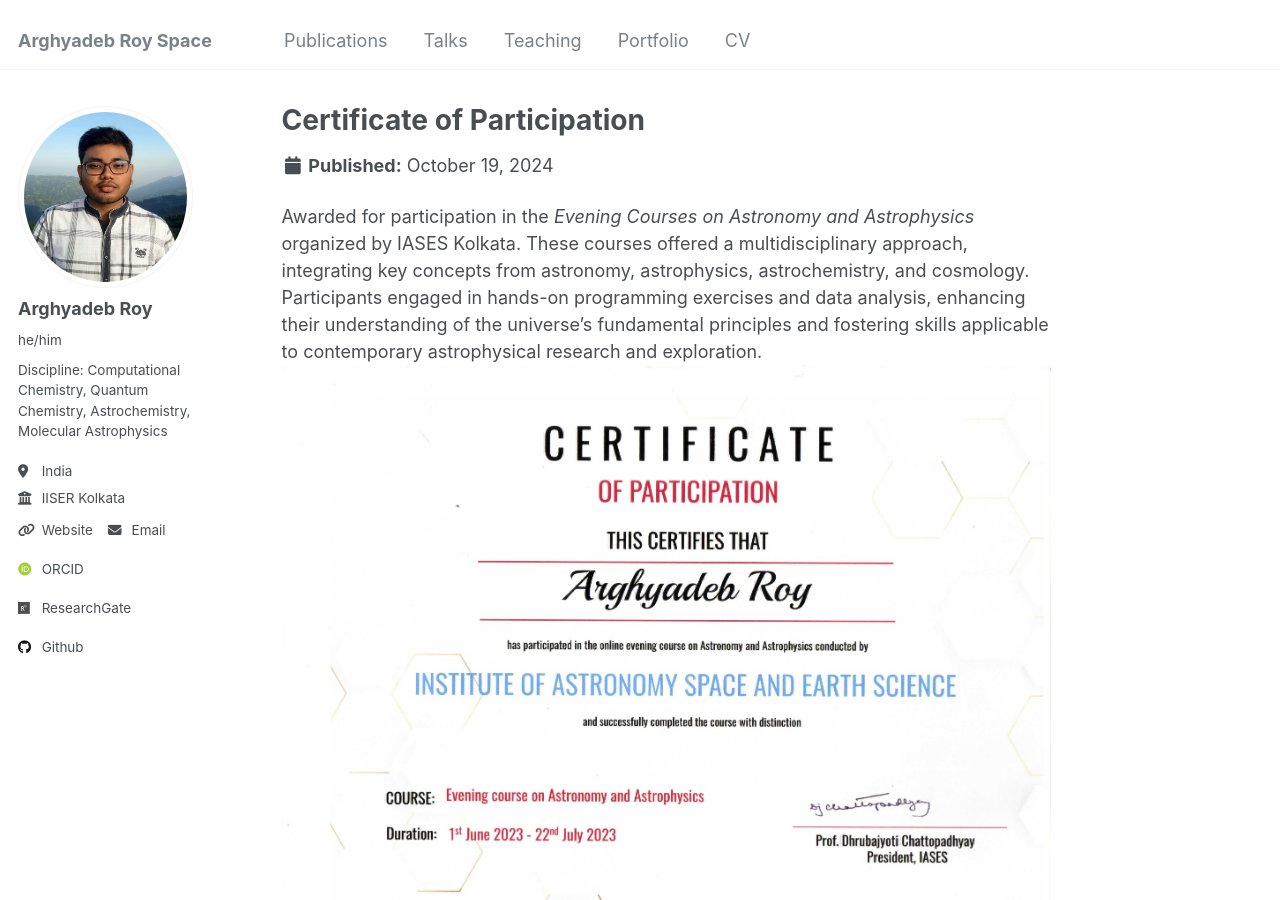
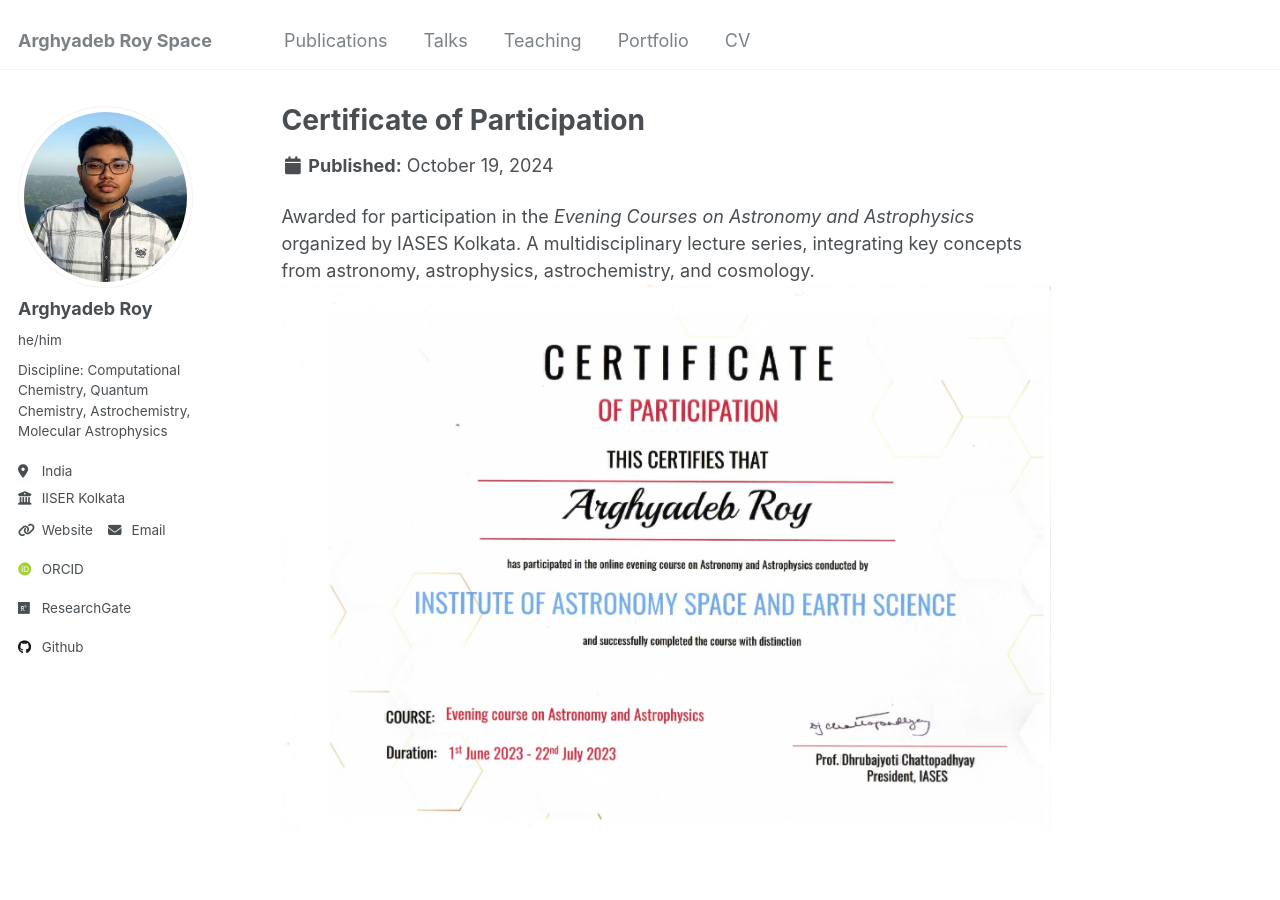
Before and after one commit to arghyadebroy/arghyadebroy.github.io, a Jekyll site: the page built from _portfolio/portfolio-3.md, in a window 1280 px wide and 900 px high. Built offline with Jekyll 4.4.1, drawn with Linux system fonts in a browser that asks for light colours; some web fonts are replaced.

Commit message:
Update portfolio-3.md

```diff
--- a/_portfolio/portfolio-3.md
+++ b/_portfolio/portfolio-3.md
@@ -1,9 +1,9 @@
 ---
 title: "Certificate of Participation"
-excerpt: "Awarded for participation in the *Evening Courses on Astronomy and Astrophysics* organized by IASES Kolkata. These courses offered a multidisciplinary approach, integrating key concepts from astronomy, astrophysics, astrochemistry, and cosmology. Participants engaged in hands-on programming exercises and data analysis, enhancing their understanding of the universe's fundamental principles and fostering skills applicable to contemporary astrophysical research and exploration.
+excerpt: "Awarded for participation in the *Evening Courses on Astronomy and Astrophysics* organized by IASES Kolkata. A multidisciplinary lecture series, integrating key concepts from astronomy, astrophysics, astrochemistry, and cosmology.
  <br/><img src='/images/iases_rotated_page-0001.jpg'>"
 collection: portfolio
 ---
 
-Awarded for participation in the *Evening Courses on Astronomy and Astrophysics* organized by IASES Kolkata. These courses offered a multidisciplinary approach, integrating key concepts from astronomy, astrophysics, astrochemistry, and cosmology. Participants engaged in hands-on programming exercises and data analysis, enhancing their understanding of the universe's fundamental principles and fostering skills applicable to contemporary astrophysical research and exploration.
+Awarded for participation in the *Evening Courses on Astronomy and Astrophysics* organized by IASES Kolkata. A multidisciplinary lecture series, integrating key concepts from astronomy, astrophysics, astrochemistry, and cosmology.
 <br/><img src='/images/iases_rotated_page-0001.jpg'>
```
